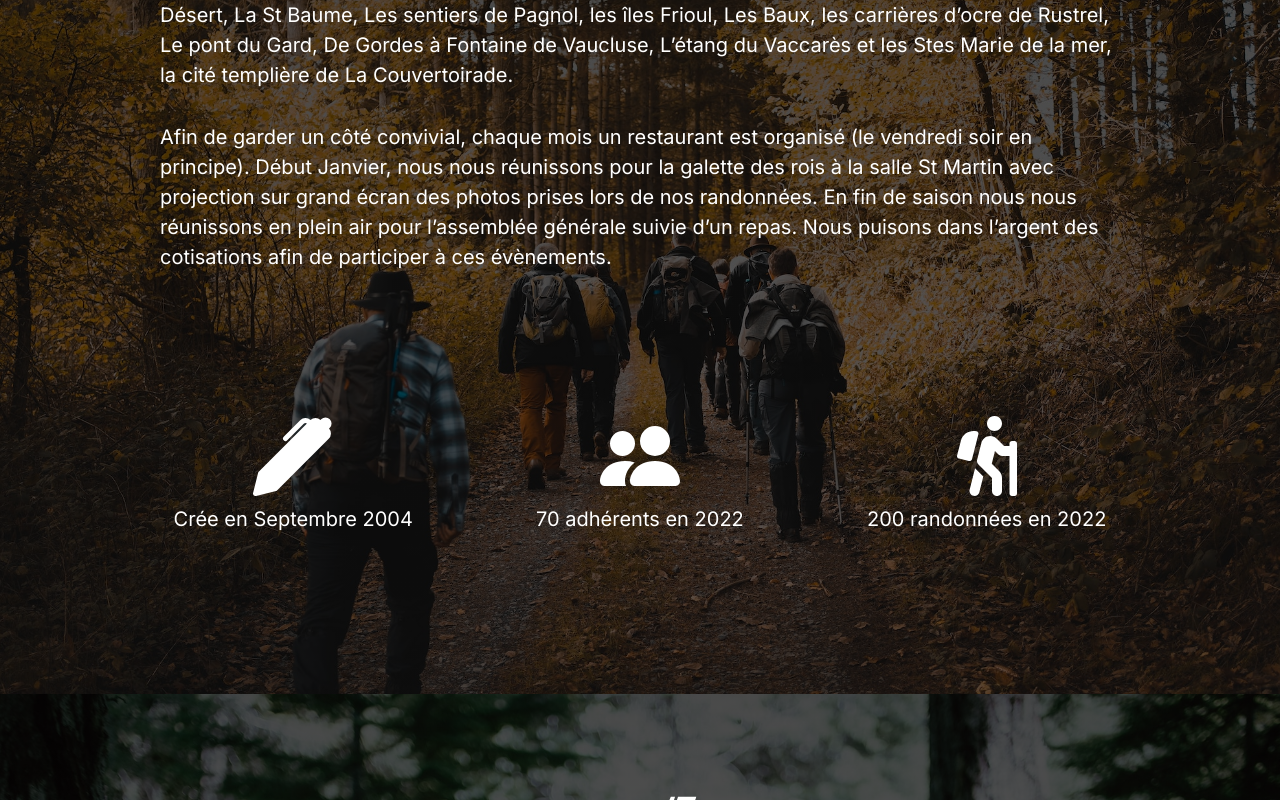
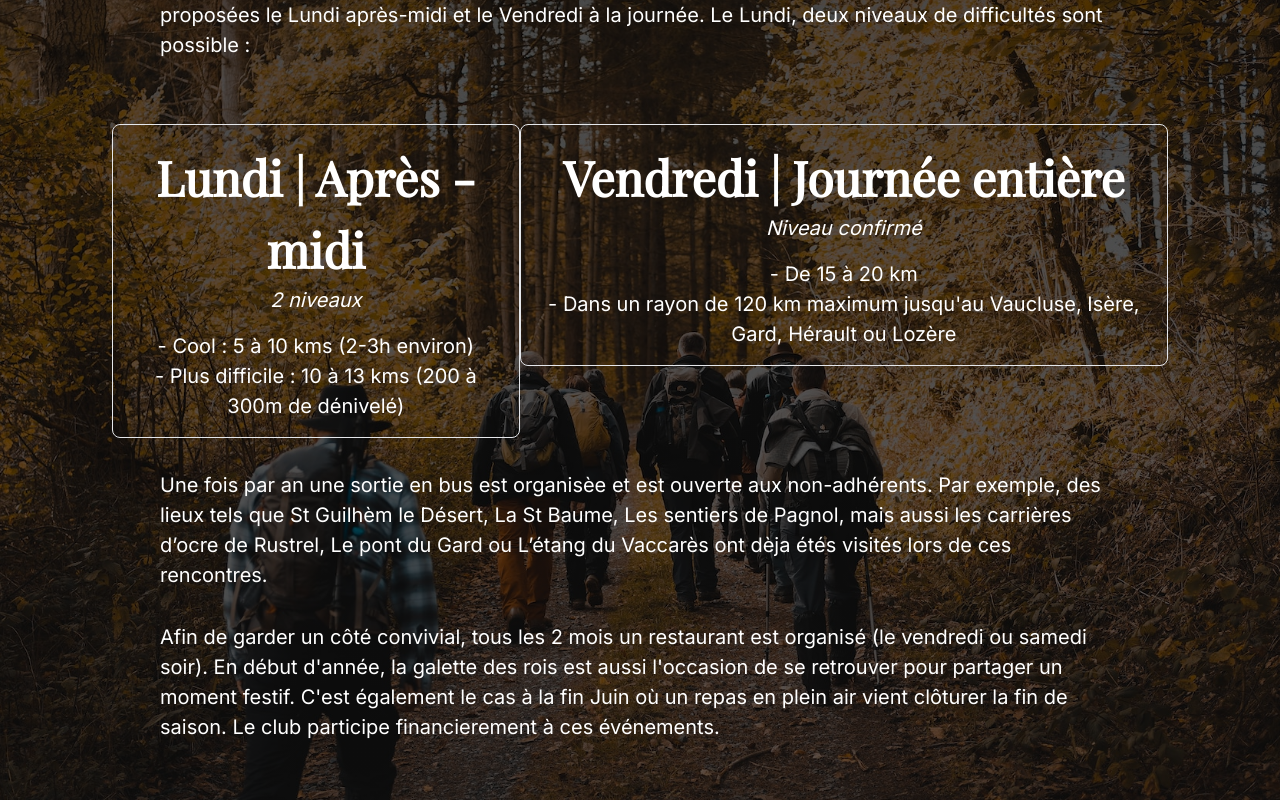
Before and after one commit to SebastienLaurentt/Galopins, a React (Vite) app: page / in a window 1280 px wide. Shown: the part 1360-2160 px from the top of the page. Built offline with nearby package versions, Linux system fonts and the light colour scheme.

Commit message:
content modification in club section

```diff
--- a/src/sections/Club.tsx
+++ b/src/sections/Club.tsx
@@ -8,6 +8,7 @@ import SectionHeader from '../components/SectionHeader';
 import Section from '../components/Section';
 import ClubIcon from '../components/ClubIcon';
 import SubSection from '../components/SubSection';
+import ParcoursCard from '../components/ParcoursCard';
 
 
 
@@ -22,13 +23,39 @@ function Club() {
                 <AiFillHome className="icon"/>
             </SectionHeader>
             <SubSection>
-                <div className='text-center md:text-left md:px-8 xl:px-12 mb-4 md:mb-24'>
-                        <p>Une fois par an, une sortie en bus est organisée et est ouverte aux non adhérents.  St Guilhèm le Désert, La St Baume, Les sentiers de Pagnol, les îles Frioul, Les Baux, les carrières d’ocre de Rustrel, Le pont du Gard, De Gordes à Fontaine de Vaucluse, L’étang du Vaccarès et les Stes Marie de la mer, la cité templière de La Couvertoirade.
+                <div className='text-center md:text-left md:px-8 xl:px-12 mb-4 md:mb-8'>
+                        <p>Notre club est une association à but non lucratif régie par la loi de 1901.  Des randonnées sont  proposées le Lundi après-midi et le Vendredi à la journée. Le Lundi, deux niveaux de difficultés sont possible :
                         </p>
-                        <p>Afin de garder un côté convivial, chaque mois un restaurant est organisé (le vendredi soir en principe). Début Janvier, nous nous réunissons pour la galette des rois  à la salle St Martin avec projection sur grand écran des photos prises lors de nos randonnées. En fin de saison nous nous réunissons en plein air pour l’assemblée générale suivie d’un repas. Nous puisons dans l’argent des cotisations afin de participer à ces évènements.
+                        {/* <p>St Guilhèm le Désert, La St Baume, Les sentiers de Pagnol, les îles Frioul, Les Baux, les carrières d’ocre de Rustrel, Le pont du Gard, De Gordes à Fontaine de Vaucluse, L’étang du Vaccarès et les Stes Marie de la mer, la cité templière de La Couvertoirade.
+
+                            Afin de garder un côté convivial, chaque mois un restaurant est organisé (le vendredi soir en principe). Début Janvier, nous nous réunissons pour la galette des rois  à la salle St Martin avec projection sur grand écran des photos prises lors de nos randonnées. En fin de saison nous nous réunissons en plein air pour l’assemblée générale suivie d’un repas. Nous puisons dans l’argent des cotisations afin de participer à ces évènements.
+                        </p> */}
+                </div>
+                <ul className='flex flex-col xl:flex-row gap-y-8 md:justify-around text-center mb-4 md:mb-8'>
+                    <li>
+                        <ParcoursCard
+                            day='Lundi | Après - midi'
+                            level='2 niveaux'
+                            description1='- Cool : 5 à 10 kms (2-3h environ)'
+                            description2="- Plus difficile : 10 à 13 kms (200 à 300m de dénivelé)"
+                        />
+                    </li>
+                    <li>
+                        <ParcoursCard
+                            day='Vendredi | Journée entière'
+                            level='Niveau confirmé'
+                            description1='- De 15 à 20 km'
+                            description2="- Dans un rayon de 120 km maximum jusqu'au Vaucluse, Isère, Gard, Hérault ou Lozère"
+                        />
+                    </li>
+                </ul>
+                <div className='text-center md:text-left md:px-8 xl:px-12 '>
+                        <p>Une fois par an une sortie en bus est organisèe et est ouverte aux non-adhérents. Par exemple, des lieux tels que St Guilhèm le Désert, La St Baume, Les sentiers de Pagnol, mais aussi les carrières d’ocre de Rustrel, Le pont du Gard ou L’étang du Vaccarès ont dèja étés visités lors de ces rencontres. </p>
+                        <p>
+                            Afin de garder un côté convivial, tous les 2 mois un restaurant est organisé (le vendredi ou samedi soir). En début d'année, la galette des rois est aussi l'occasion de se retrouver pour partager un moment festif.  C'est également le cas à la fin Juin où un repas en plein air vient clôturer la fin de saison. Le club participe financierement à ces événements.
                         </p>
-                    </div>
-                    <ul className='md:flex md:flex-row md:justify-around '>
+                </div>
+                    {/* <ul className='md:flex md:flex-row md:justify-around '>
                         <li>
                             <ClubIcon iconDescription='Crée en Septembre 2004' >
                                 <BsFillPenFill className="icon" />
@@ -44,7 +71,7 @@ function Club() {
                             <FaHiking className="icon" />
                         </ClubIcon>
                         </li>
-                    </ul>
+                    </ul> */}
             </SubSection>
 
         </Section>
```
